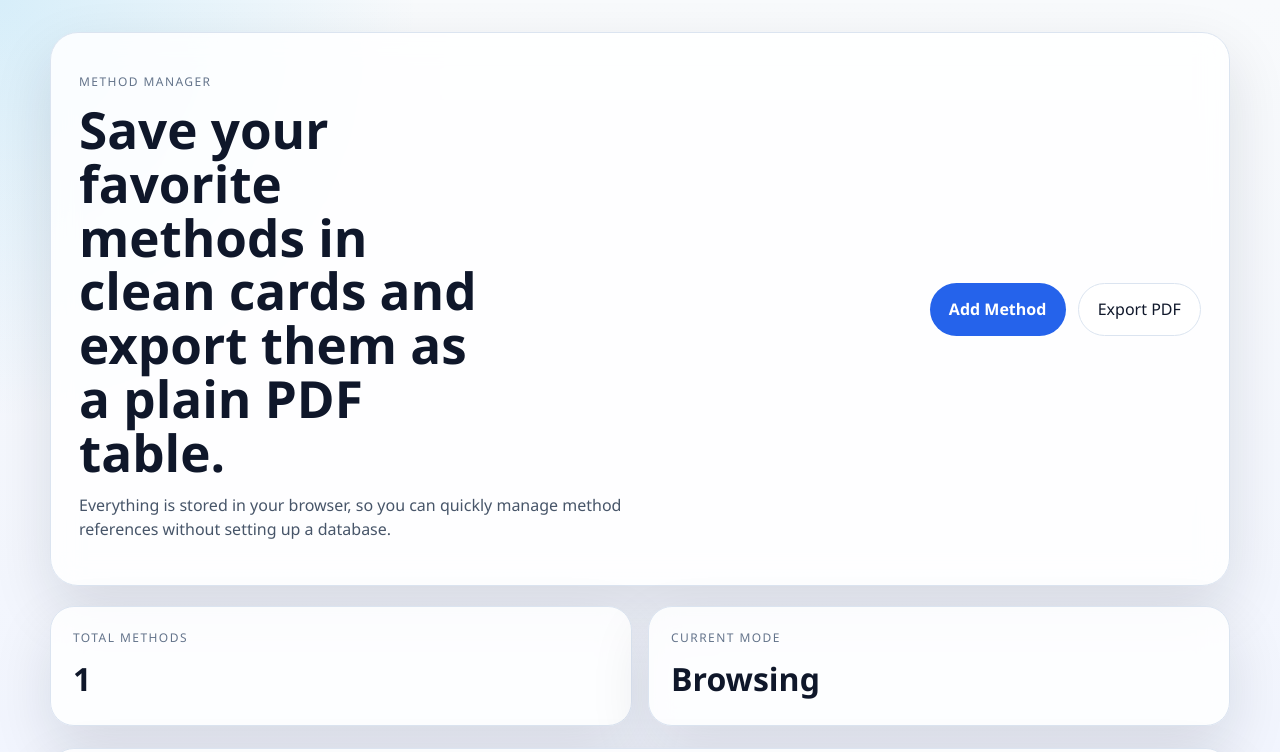
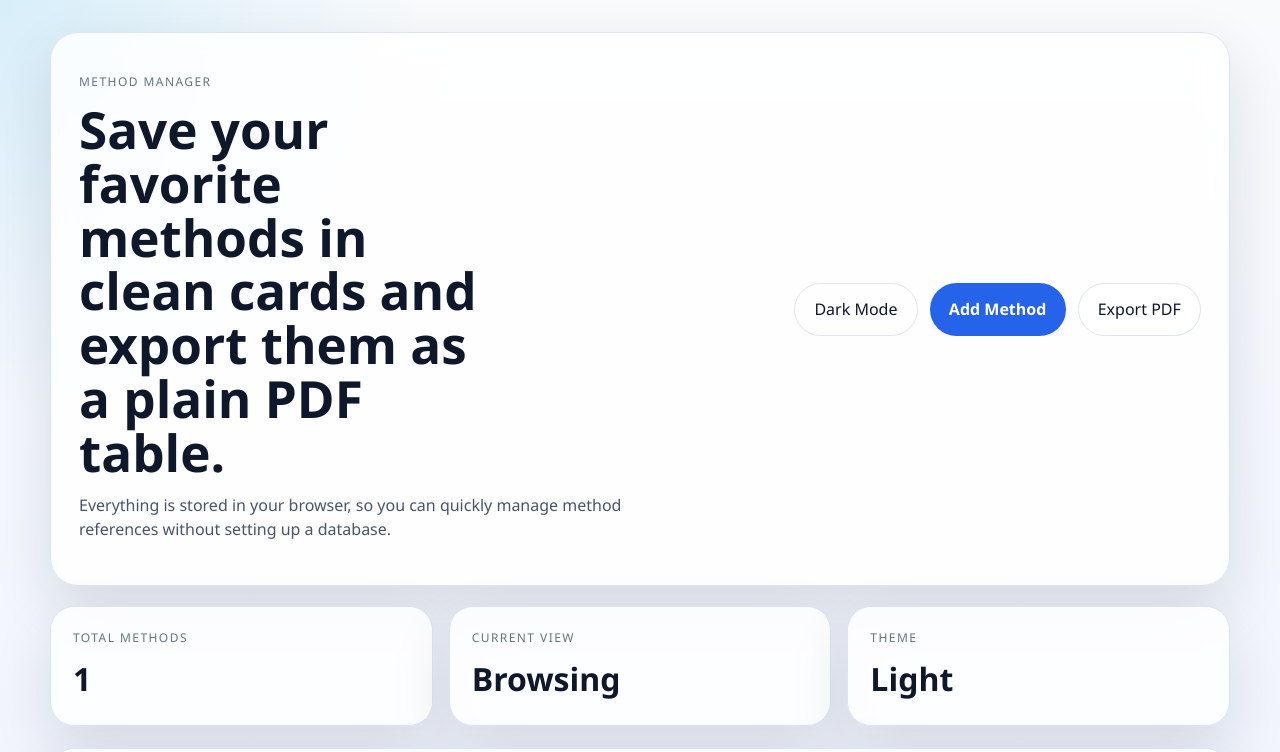
Before and after one commit to rismanasdk/Note-Method, a Svelte app: page / in a window 1280 px wide. Shown: the top 752 px of the page. Built offline with nearby package versions, Linux system fonts and the light colour scheme.

Commit message:
feat: add dark/light mode

```diff
--- a/src/App.svelte
+++ b/src/App.svelte
@@ -1,5 +1,8 @@
 <script>
+  import { onMount } from 'svelte'
+
   const storageKey = 'method-catatan-items'
+  const themeKey = 'method-catatan-theme'
 
   const createEmptyForm = () => ({
     dataType: '',
@@ -41,16 +44,35 @@
     }
   }
 
+  const getPreferredTheme = () => {
+    if (typeof window === 'undefined') {
+      return 'light'
+    }
+
+    const savedTheme = window.localStorage.getItem(themeKey)
+
+    if (savedTheme === 'light' || savedTheme === 'dark') {
+      return savedTheme
+    }
+
+    return window.matchMedia('(prefers-color-scheme: dark)').matches ? 'dark' : 'light'
+  }
+
   let items = loadItems()
   let form = createEmptyForm()
   let editingId = null
   let isFormModalOpen = false
   let deleteTargetId = null
+  let theme = getPreferredTheme()
   let alertState = {
     status: 'info',
     title: '',
     description: '',
   }
+
+  onMount(() => {
+    applyTheme(theme)
+  })
 
   const syncItems = (nextItems) => {
     items = nextItems
@@ -62,6 +84,22 @@
 
   const showAlert = (status, title, description) => {
     alertState = { status, title, description }
+  }
+
+  const applyTheme = (nextTheme) => {
+    theme = nextTheme
+
+    if (typeof document !== 'undefined') {
+      document.documentElement.dataset.theme = nextTheme
+    }
+
+    if (typeof window !== 'undefined') {
+      window.localStorage.setItem(themeKey, nextTheme)
+    }
+  }
+
+  const toggleTheme = () => {
+    applyTheme(theme === 'light' ? 'dark' : 'light')
   }
 
   const clearAlert = () => {
@@ -334,6 +372,9 @@
     </div>
 
     <div class="hero-actions">
+      <button class="theme-button" type="button" on:click={toggleTheme}>
+        {theme === 'light' ? 'Dark Mode' : 'Light Mode'}
+      </button>
       <button class="primary-button" type="button" on:click={openCreateModal}>Add Method</button>
       <button class="secondary-button" type="button" on:click={exportToPdf}>Export PDF</button>
     </div>
@@ -370,8 +411,12 @@
       <strong>{items.length}</strong>
     </article>
     <article class="stats-card">
-      <span>Current Mode</span>
+      <span>Current View</span>
       <strong>{isFormModalOpen ? (editingId ? 'Editing' : 'Creating') : 'Browsing'}</strong>
+    </article>
+    <article class="stats-card">
+      <span>Theme</span>
+      <strong>{theme === 'light' ? 'Light' : 'Dark'}</strong>
     </article>
   </section>
 
--- a/src/app.css
+++ b/src/app.css
@@ -2,17 +2,21 @@
   font-family: 'Segoe UI', Tahoma, Geneva, Verdana, sans-serif;
   line-height: 1.5;
   font-weight: 400;
-  color: #1f2937;
+  color: var(--text-main);
   background:
-    radial-gradient(circle at top left, rgba(14, 165, 233, 0.14), transparent 24%),
-    radial-gradient(circle at bottom right, rgba(249, 115, 22, 0.14), transparent 22%),
-    linear-gradient(180deg, #f8fafc 0%, #eef2ff 100%);
+    radial-gradient(circle at top left, var(--bg-accent-a), transparent 24%),
+    radial-gradient(circle at bottom right, var(--bg-accent-b), transparent 22%),
+    linear-gradient(180deg, var(--bg-start) 0%, var(--bg-end) 100%);
   font-synthesis: none;
   text-rendering: optimizeLegibility;
   -webkit-font-smoothing: antialiased;
   -moz-osx-font-smoothing: grayscale;
   color-scheme: light;
 
+  --bg-start: #f8fafc;
+  --bg-end: #eef2ff;
+  --bg-accent-a: rgba(14, 165, 233, 0.14);
+  --bg-accent-b: rgba(249, 115, 22, 0.14);
   --border: #dbe4f0;
   --border-strong: #c7d2e3;
   --surface: rgba(255, 255, 255, 0.84);
@@ -31,6 +35,54 @@
   --info: #1d4ed8;
   --info-soft: #dbeafe;
   --shadow: 0 24px 60px rgba(15, 23, 42, 0.12);
+  --input-bg: #ffffff;
+  --input-placeholder: #94a3b8;
+  --focus-ring: rgba(37, 99, 235, 0.12);
+  --ghost-bg: #eff6ff;
+  --ghost-text: #1d4ed8;
+  --danger-border: #fecaca;
+  --alert-error-bg: #fef2f2;
+  --alert-success-border: #a7f3d0;
+  --alert-warning-border: #fde68a;
+  --alert-info-border: #bfdbfe;
+  --backdrop: rgba(15, 23, 42, 0.46);
+}
+
+:root[data-theme='dark'] {
+  color-scheme: dark;
+  --bg-start: #020617;
+  --bg-end: #0f172a;
+  --bg-accent-a: rgba(56, 189, 248, 0.18);
+  --bg-accent-b: rgba(249, 115, 22, 0.12);
+  --border: rgba(148, 163, 184, 0.18);
+  --border-strong: rgba(148, 163, 184, 0.24);
+  --surface: rgba(15, 23, 42, 0.78);
+  --surface-strong: #0f172a;
+  --text-main: #e2e8f0;
+  --text-soft: #94a3b8;
+  --text-faint: #64748b;
+  --primary: #60a5fa;
+  --primary-soft: rgba(96, 165, 250, 0.16);
+  --danger: #f87171;
+  --danger-soft: rgba(127, 29, 29, 0.28);
+  --success: #34d399;
+  --success-soft: rgba(6, 95, 70, 0.35);
+  --warning: #fbbf24;
+  --warning-soft: rgba(120, 53, 15, 0.36);
+  --info: #60a5fa;
+  --info-soft: rgba(30, 64, 175, 0.32);
+  --shadow: 0 24px 60px rgba(2, 6, 23, 0.45);
+  --input-bg: rgba(15, 23, 42, 0.92);
+  --input-placeholder: #64748b;
+  --focus-ring: rgba(96, 165, 250, 0.18);
+  --ghost-bg: rgba(37, 99, 235, 0.18);
+  --ghost-text: #bfdbfe;
+  --danger-border: rgba(248, 113, 113, 0.3);
+  --alert-error-bg: rgba(127, 29, 29, 0.32);
+  --alert-success-border: rgba(52, 211, 153, 0.28);
+  --alert-warning-border: rgba(251, 191, 36, 0.28);
+  --alert-info-border: rgba(96, 165, 250, 0.28);
+  --backdrop: rgba(2, 6, 23, 0.7);
 }
 
 * {
@@ -63,7 +115,7 @@ input,
 textarea {
   width: 100%;
   border: 1px solid var(--border);
-  background: #ffffff;
+  background: var(--input-bg);
   color: var(--text-main);
   border-radius: 16px;
   padding: 0.95rem 1rem;
@@ -75,14 +127,14 @@ textarea {
 
 input::placeholder,
 textarea::placeholder {
-  color: #94a3b8;
+  color: var(--input-placeholder);
 }
 
 input:focus,
 textarea:focus {
   outline: none;
-  border-color: #93c5fd;
-  box-shadow: 0 0 0 4px rgba(37, 99, 235, 0.12);
+  border-color: var(--primary);
+  box-shadow: 0 0 0 4px var(--focus-ring);
   transform: translateY(-1px);
 }
 
@@ -159,6 +211,10 @@ textarea {
   gap: 12px;
 }
 
+.hero-actions {
+  justify-content: flex-end;
+}
+
 .eyebrow,
 .card-label,
 .stats-card span {
@@ -171,7 +227,7 @@ textarea {
 
 .stats-grid {
   display: grid;
-  grid-template-columns: repeat(2, minmax(0, 1fr));
+  grid-template-columns: repeat(auto-fit, minmax(220px, 1fr));
   gap: 16px;
   margin-top: 20px;
 }
@@ -247,6 +303,7 @@ textarea {
 .secondary-button,
 .ghost-button,
 .danger-button,
+.theme-button,
 .icon-button,
 .alert-close {
   border-radius: 999px;
@@ -275,24 +332,30 @@ textarea {
 
 .secondary-button,
 .ghost-button,
-.danger-button {
+.danger-button,
+.theme-button {
   border: 1px solid var(--border);
 }
 
 .secondary-button {
-  background: #ffffff;
+  background: var(--surface-strong);
   color: var(--text-main);
 }
 
 .ghost-button {
-  background: #eff6ff;
-  color: #1d4ed8;
+  background: var(--ghost-bg);
+  color: var(--ghost-text);
 }
 
 .danger-button {
   background: var(--danger-soft);
   color: var(--danger);
-  border-color: #fecaca;
+  border-color: var(--danger-border);
+}
+
+.theme-button {
+  background: transparent;
+  color: var(--text-main);
 }
 
 .chakra-alert {
@@ -324,7 +387,7 @@ textarea {
 }
 
 .chakra-alert--success {
-  border-color: #a7f3d0;
+  border-color: var(--alert-success-border);
   background: var(--success-soft);
 }
 
@@ -334,8 +397,8 @@ textarea {
 }
 
 .chakra-alert--error {
-  border-color: #fecaca;
-  background: #fef2f2;
+  border-color: var(--danger-border);
+  background: var(--alert-error-bg);
 }
 
 .chakra-alert--error .chakra-alert__icon {
@@ -344,7 +407,7 @@ textarea {
 }
 
 .chakra-alert--warning {
-  border-color: #fde68a;
+  border-color: var(--alert-warning-border);
   background: var(--warning-soft);
 }
 
@@ -354,7 +417,7 @@ textarea {
 }
 
 .chakra-alert--info {
-  border-color: #bfdbfe;
+  border-color: var(--alert-info-border);
   background: var(--info-soft);
 }
 
@@ -381,7 +444,7 @@ textarea {
   display: grid;
   place-items: center;
   padding: 20px;
-  background: rgba(15, 23, 42, 0.46);
+  background: var(--backdrop);
   backdrop-filter: blur(8px);
 }
 
@@ -487,7 +550,8 @@ textarea {
   .primary-button,
   .secondary-button,
   .ghost-button,
-  .danger-button {
+  .danger-button,
+  .theme-button {
     width: 100%;
     justify-content: center;
   }
```
